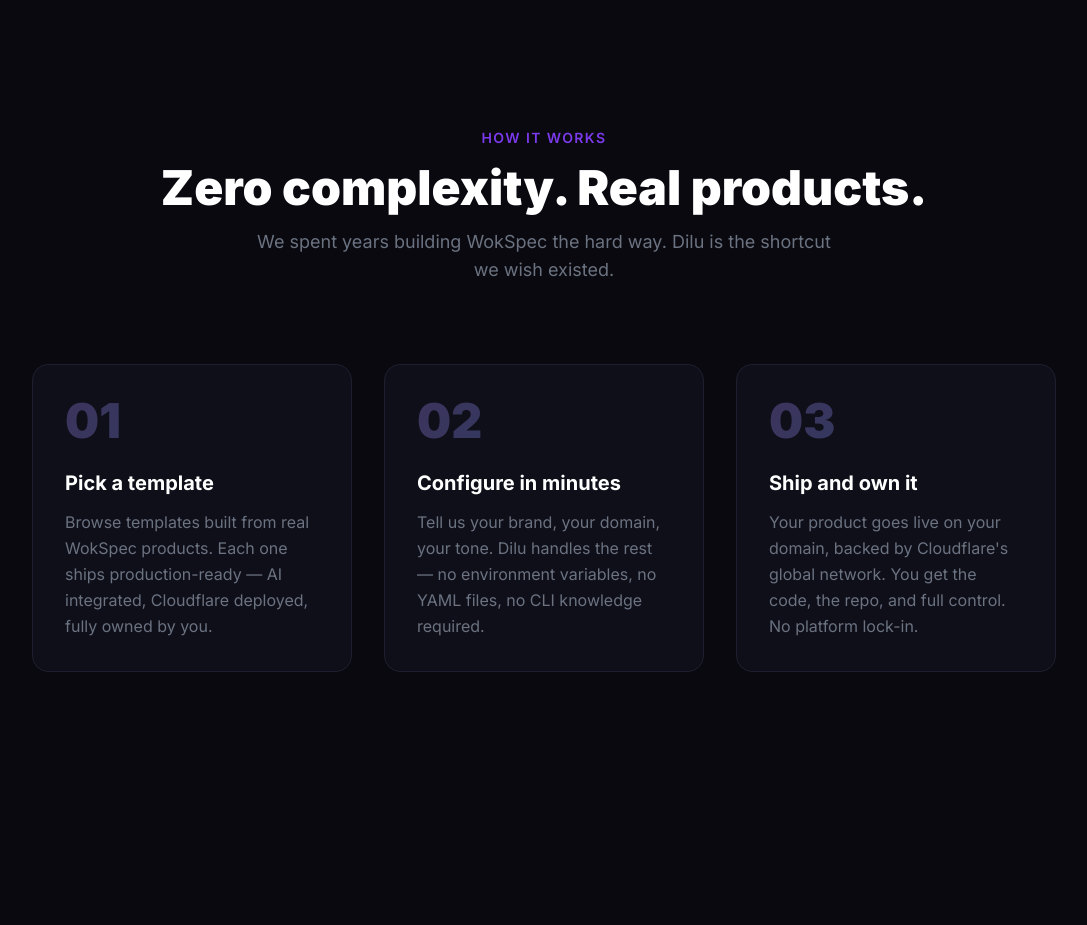
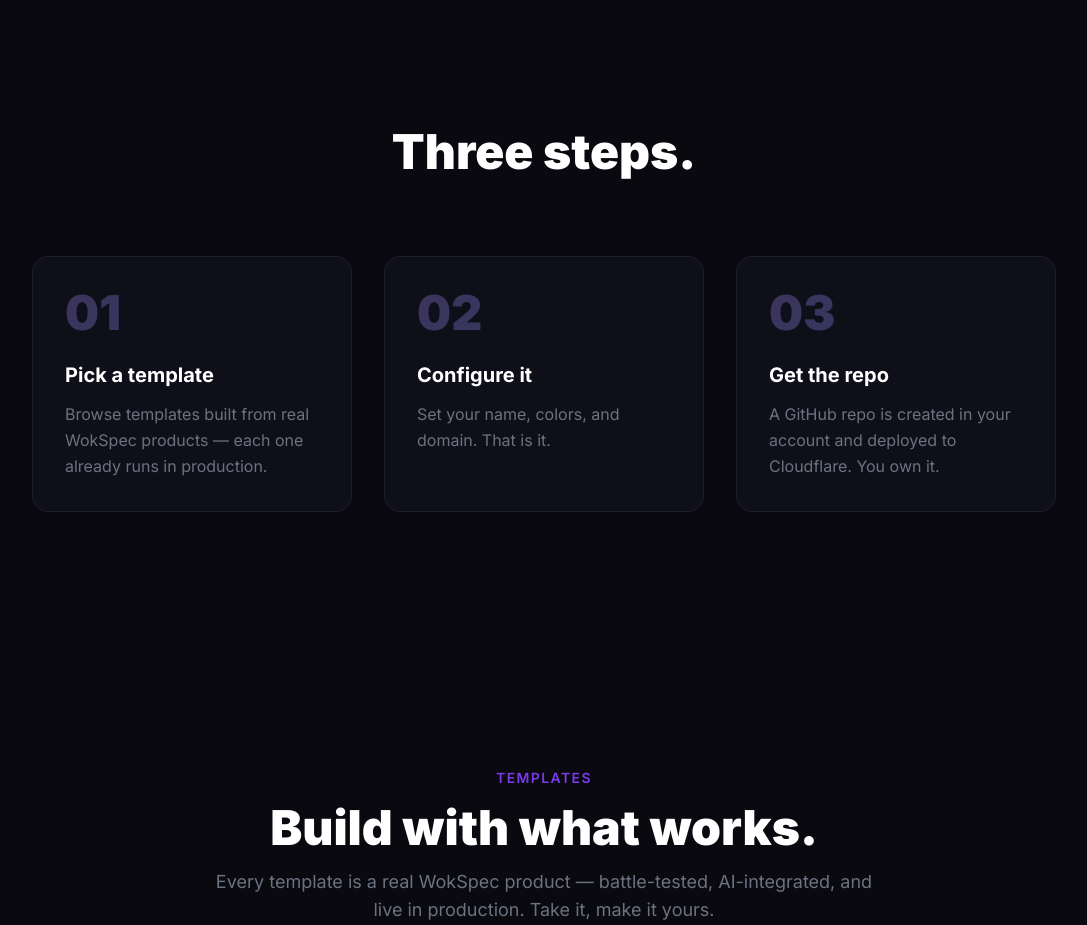
Before and after one commit to WokSpec/Dilu, a Next.js app: page / in a window 1280 px wide. Shown: the part 800-1725 px from the top of the page, without its empty margins (96-1183 px from the left). Built offline with nearby package versions, Linux system fonts and the light colour scheme.

Commit message:
copy: strip HowItWorks to essentials

```diff
--- a/src/components/HowItWorks.tsx
+++ b/src/components/HowItWorks.tsx
@@ -1,21 +1,18 @@
 const steps = [
   {
-    number: '01',
-    title: 'Pick a template',
-    description:
-      "Browse templates built from real WokSpec products. Each one ships production-ready — AI integrated, Cloudflare deployed, fully owned by you.",
+    number: "01",
+    title: "Pick a template",
+    description: "Browse templates built from real WokSpec products — each one already runs in production.",
   },
   {
-    number: '02',
-    title: 'Configure in minutes',
-    description:
-      'Tell us your brand, your domain, your tone. Dilu handles the rest — no environment variables, no YAML files, no CLI knowledge required.',
+    number: "02",
+    title: "Configure it",
+    description: "Set your name, colors, and domain. That is it.",
   },
   {
-    number: '03',
-    title: 'Ship and own it',
-    description:
-      "Your product goes live on your domain, backed by Cloudflare's global network. You get the code, the repo, and full control. No platform lock-in.",
+    number: "03",
+    title: "Get the repo",
+    description: "A GitHub repo is created in your account and deployed to Cloudflare. You own it.",
   },
 ];
 
@@ -24,15 +21,7 @@
     <section id="how" className="py-32 px-6">
       <div className="max-w-5xl mx-auto">
         <div className="text-center mb-20">
-          <p className="text-dilu-purple font-semibold text-sm uppercase tracking-widest mb-4">
-            How it works
-          </p>
-          <h2 className="text-4xl md:text-5xl font-black">
-            Zero complexity. Real products.
-          </h2>
-          <p className="text-dilu-muted mt-4 text-lg max-w-xl mx-auto">
-            We spent years building WokSpec the hard way. Dilu is the shortcut we wish existed.
-          </p>
+          <h2 className="text-4xl md:text-5xl font-black">Three steps.</h2>
         </div>
 
         <div className="grid md:grid-cols-3 gap-8">
```
